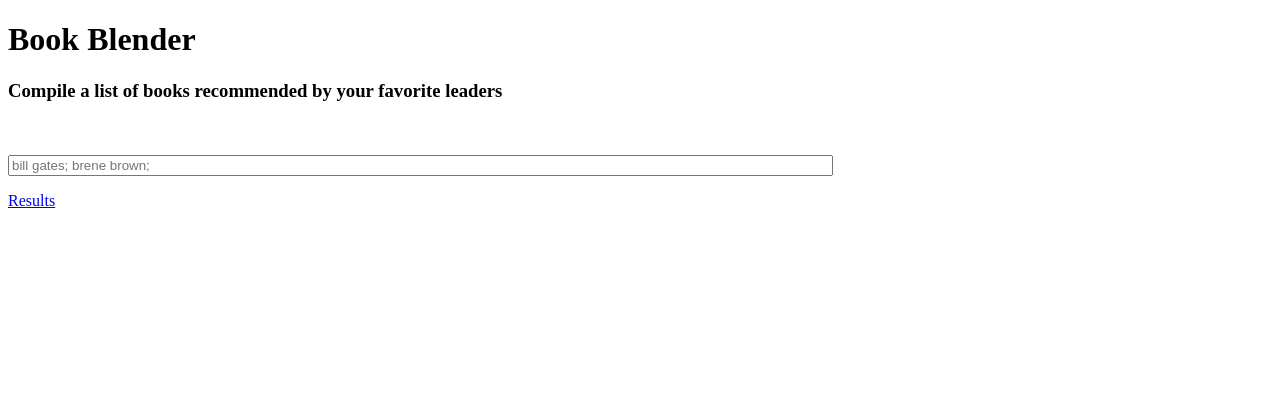
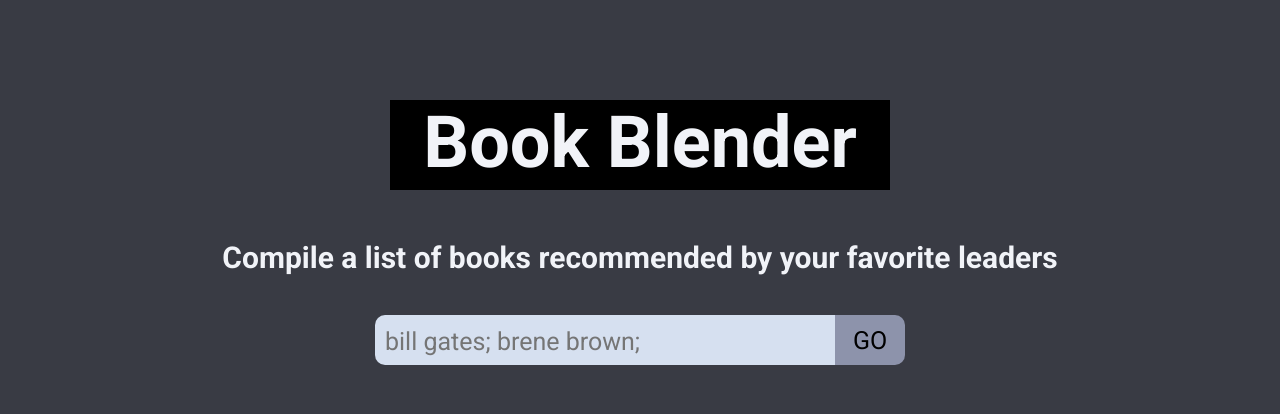
Before and after one commit to taanguyen/book-recommender, a Flask app: template app/templates/index.html in a window 1280 px wide. Shown: the top 414 px of the page. Run offline with Flask 2, Linux system fonts and the light colour scheme; the template is opened without the code that fills it: values that come from a table or form of the project are taken from there, others are empty.

Commit message:
search and results html pages

```diff
--- a/app/templates/base.html
+++ b/app/templates/base.html
@@ -4,6 +4,8 @@
     <meta charset="UTF-8">
     <meta name="viewport" content="width=device-width, initial-scale=1.0">
     <title>BookBlender</title>
+    <link rel="stylesheet" href="{{ url_for('static', filename = 'styles/styles.css') }}">
+    <link href="https://fonts.googleapis.com/css2?family=Open+Sans:ital,wght@0,300;0,400;0,600;0,700;0,800;1,300;1,400;1,600;1,700;1,800&family=Roboto:ital,wght@0,100;0,300;0,400;0,500;0,700;0,900;1,100;1,300;1,400;1,500;1,700;1,900&display=swap" rel="stylesheet">
 </head>
 <body>
     {% block content %}
--- a/app/templates/index.html
+++ b/app/templates/index.html
@@ -1,12 +1,17 @@
 {% extends "base.html" %}
 
 {% block content %}
-    <h1> Book Blender </h1>
-    <h3> Compile a list of books recommended by your favorite leaders </h3> <br>
-    <form action="" method="post" novalidate>
-    <p>{{ form.leaders(size=100) }}</p>
-    <p>{{ form.submit() }}</p>
-    </form>
-    <a href="/results">Results</a>
+
+<div class="home">
+    <h1>Book Blender</h1>
+</div>
+<h2>Compile a list of books recommended by your favorite leaders</h2>
+<form action="#" method="post" novalidate>
+    {{ form.hidden_tag() }}
+    <div class="wrapper">
+        {{ form.leaders(size=100) }}
+        <button class="search__button">GO</button>
+    </div>
+</form>
 
 {% endblock %}
```
Also changed, not shown: app/templates/results.html (+20 -2 lines).
